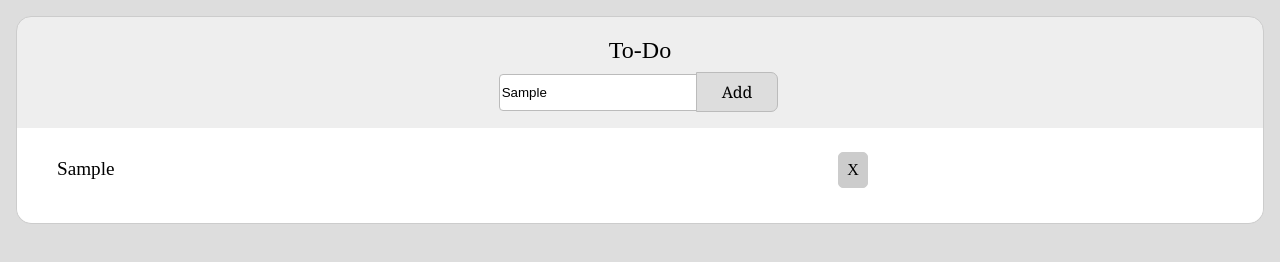
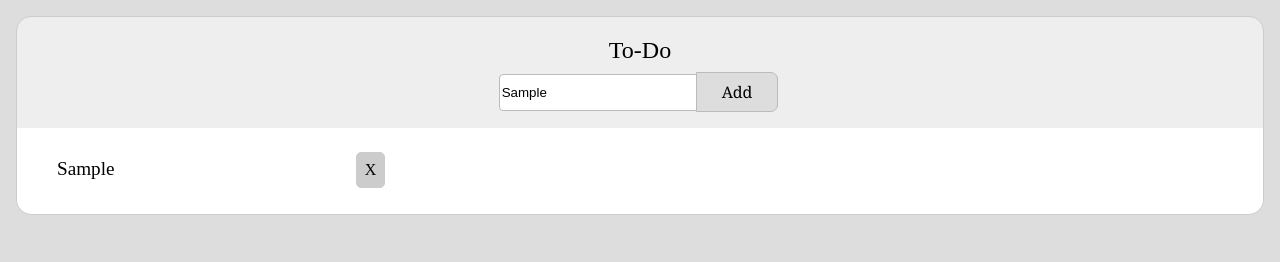
Before and after one commit to benmarley/dsn1676-assignment-5, a plain HTML site: page index.html in a window 1280 px wide. Both pictures are taken after typing "Sample" into the empty fields and a click on the button "Add". Drawn offline with nearby package versions, Linux system fonts and the light colour scheme.

Commit message:
fixed minon errors

```diff
--- a/css/main.css
+++ b/css/main.css
@@ -91,17 +91,17 @@ li {
 	font-size: 120%;
 	font-weight: normal;
 	text-align: left;
-	padding-bottom: 1em;
+	padding-bottom: .5em;
 	cursor: pointer;
 }
 
 .line {
 	text-decoration: line-through;
+	color: #ccc;
 }
 
 .bg-col {
-	background-color: #ccc
-
+	background-color: #ccc;
 }
 
 .bg-col:hover {
--- a/js/main.js
+++ b/js/main.js
@@ -1,7 +1,6 @@
 var $form = $('.form');
 var $item = $('.item');
 var $list = $('.list');
-
 
 $form.on('submit', function (e) {
 	e.preventDefault();
@@ -13,17 +12,14 @@ $form.on('submit', function (e) {
 	$li.append($button);
 
 	$button.css ({
-		'margin-right': '0px',
 		'font-family': "Brush Script MT",
 		'font-size': '1rem',
 		'border': 'solid 1px',
 		'border-color': '#ccc',
-		'position': 'relative',
-		'left': '60%',
+		'margin-left': '20%',
 		'border-radius': '5px',
 		'padding': '.5em',
 	});
-
 });
 
 $list.on('click', 'li', function () {
```
